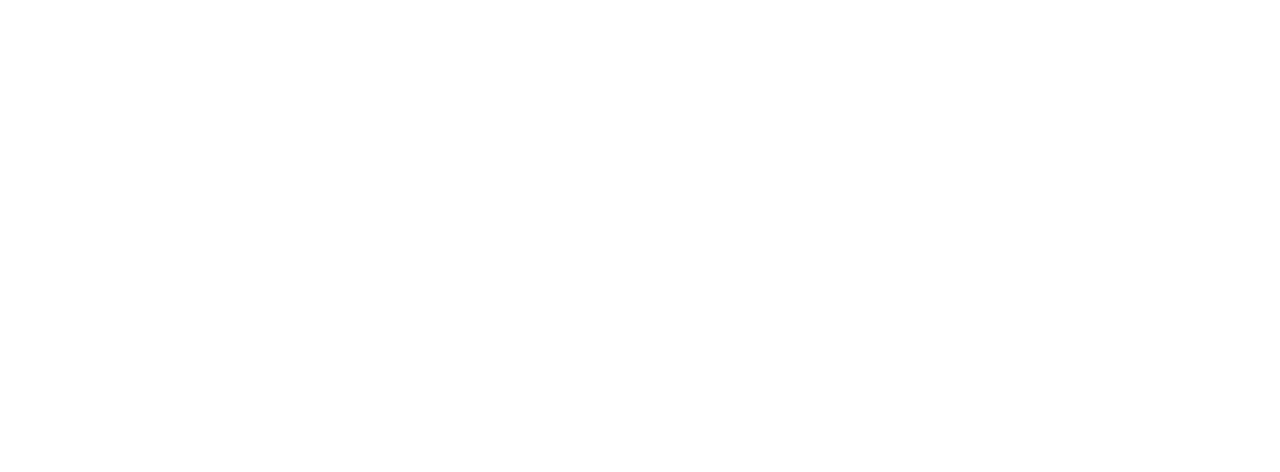
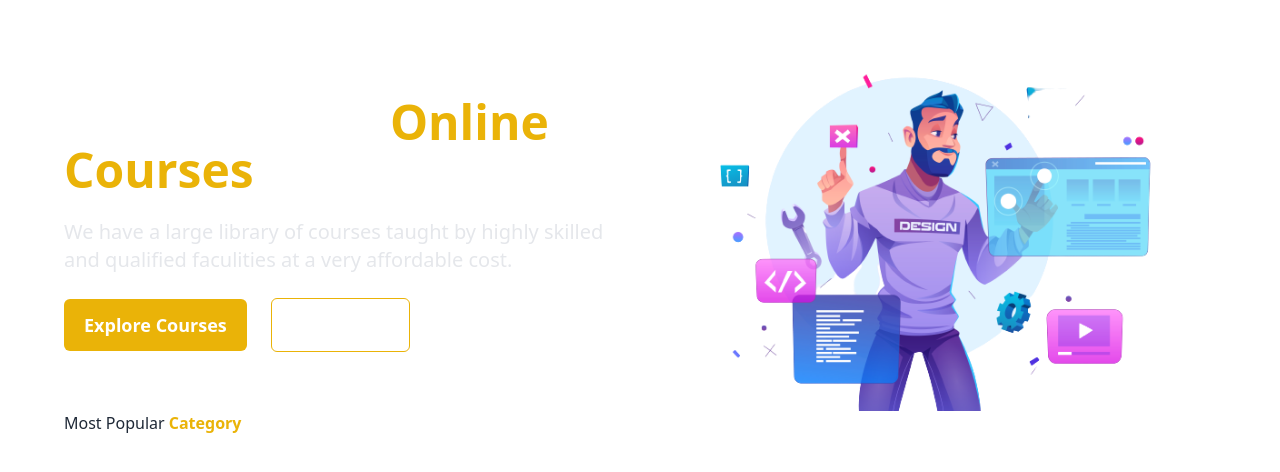
Before and after one commit to anuragtiwarime/lms, a React (Create React App) app in the folder client/: page / in a window 1280 px wide. Shown: the top 472 px of the page. Built offline with nearby package versions, Linux system fonts and the light colour scheme.

Commit message:
created homepage ui

```diff
--- a/client/src/App.js
+++ b/client/src/App.js
@@ -1,6 +1,6 @@
 import React from "react";
 import { Routes, Route } from "react-router-dom";
-import Homepage from "./Pages/Homepage";
+import HomePage from "./Pages/HomePage";
 import Login from "./Pages/Login";
 import Signup from "./Pages/Signup";
 
@@ -8,7 +8,7 @@
   return (
     <>
       <Routes>
-        <Route path="/" element={<Homepage />} />
+        <Route path="/" element={<HomePage />} />
         <Route path="/login" element={<Login />} />
         <Route path="/signup" element={<Signup />} />
       </Routes>
--- /dev/null
+++ b/client/src/Components/HomePage/HomePageCategory.js
@@ -0,0 +1,9 @@
+import React from 'react'
+
+const HomePageCategory = () => {
+  return (
+    <div>HomePageCategory</div>
+  )
+}
+
+export default HomePageCategory
--- a/client/src/Layout/Layout.js
+++ b/client/src/Layout/Layout.js
@@ -5,11 +5,12 @@
 
 const Layout = ({ children }) => {
   // for checking user logged in or not
-  const [isLoggedin, setIsLoggedin] = useState(false);
+  const [isLoggedin, setIsLoggedin] = useState(true);
 
   // function to log out the user
   const logout = () => {
     console.log("Logout Successfully");
+    setIsLoggedin(false);
   };
 
   const hideDrawer = () => {
--- a/client/src/Pages/Homepage.js
+++ b/client/src/Pages/Homepage.js
@@ -1,13 +1,41 @@
-import React from 'react'
-import Layout from '../Layout/Layout'
+import React from "react";
+import Layout from "../Layout/Layout";
+import homePageMainImage from "../Assets/Images/homePageMainImage.png"
 
 const homepage = () => {
   return (
     <Layout>
-      <div>
+      <div className="pt-10 text-white flex items-center justify-center gap-10 mx-16">
+        {/* for platform details */}
+        <div className="w-1/2 space-y-6">
+          <h1 className="text-5xl font-semibold">
+            Find out best <span className="text-yellow-500 font-bold">Online Courses</span>
+          </h1>
+          <p className="text-xl text-gray-200">
+            We have a large library of courses taught by highly skilled and
+            qualified faculities at a very affordable cost.
+          </p>
+
+          {/* for buttons */}
+          <div className="space-x-6">
+            <button className="bg-yellow-500 px-5 py-3 rounded-md font-semibold text-lg cursor-pointer">Explore Courses</button>
+            <button className="border border-yellow-500 px-5 py-3 rounded-md font-semibold text-lg cursor-pointer">Contact Us</button>
+          </div>
+        </div>
+
+        {/* right section for image */}
+        <div className="w-1/2 flex items-center justify-center">
+          <img src={homePageMainImage} alt="home page image" />
+        </div>
+      </div>
+
+      <div className="ml-16">
+        <h1>Most Popular <span className="text-yellow-500 font-bold">Category</span> </h1>
+
+        {/* creating the cards */}
       </div>
     </Layout>
-  )
-}
+  );
+};
 
-export default homepage
+export default homepage;
```
Also changed, not shown: client/src/Assets/Images/homePageMainImage.png (added).
